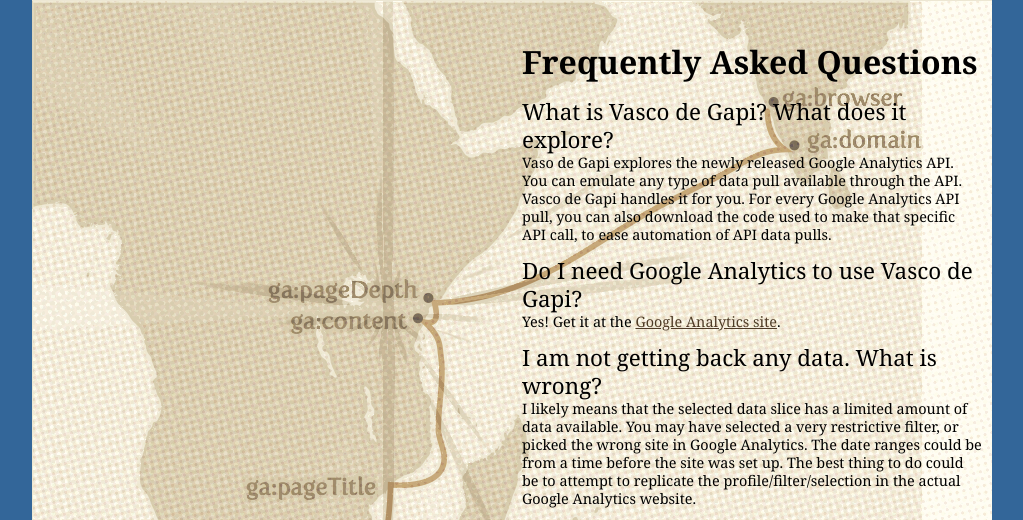
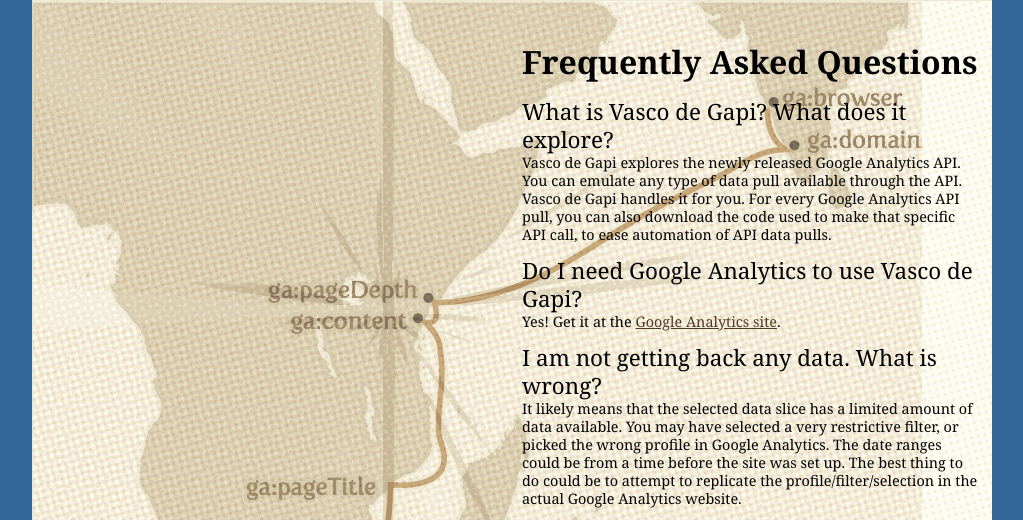
Before and after one commit to suryasev/vascodegapi-site, a Python web app: template templates/faq.html in a window 1280 px wide. Shown: the part 111-631 px from the top of the page, without its empty margins (128-1151 px from the left). Run offline with Jinja, Linux system fonts and the light colour scheme; the template is opened without the code that fills it, so the values that code supplies are empty; some libraries are stand-ins or nearby versions.

Commit message:
Minor fixes

```diff
--- a/templates/faq.html
+++ b/templates/faq.html
@@ -11,7 +11,7 @@
 				What is Vasco de Gapi?  What does it explore?
 			</h4>
 			<p>
-				Vaso de Gapi explores the newly released Google Analytics API.  You can emulate any type of data pull available through the API.  Vasco de Gapi handles it for you.  For every Google Analytics API pull, you can also download the code used to make that specific API call, to ease automation of API data pulls.
+				Vasco de Gapi explores the newly released Google Analytics API.  You can emulate any type of data pull available through the API.  Vasco de Gapi handles it for you.  For every Google Analytics API pull, you can also download the code used to make that specific API call, to ease automation of API data pulls.
 			</p>
 			<h4>
 				Do I need Google Analytics to use Vasco de Gapi?
@@ -23,7 +23,7 @@
 				I am not getting back any data.  What is wrong?
 			</h4>
 			<p>
-				I likely means that the selected data slice has a limited amount of data available.  You may have selected a very restrictive filter, or picked the wrong site in Google Analytics.  The date ranges could be from a time before the site was set up.  The best thing to do could be to attempt to replicate the profile/filter/selection in the actual Google Analytics website.
+				It likely means that the selected data slice has a limited amount of data available.  You may have selected a very restrictive filter, or picked the wrong profile in Google Analytics.  The date ranges could be from a time before the site was set up.  The best thing to do could be to attempt to replicate the profile/filter/selection in the actual Google Analytics website.
 			</p>
 			<h4>
 				How many observations can Vasco de Gapi pull from the API?
```
